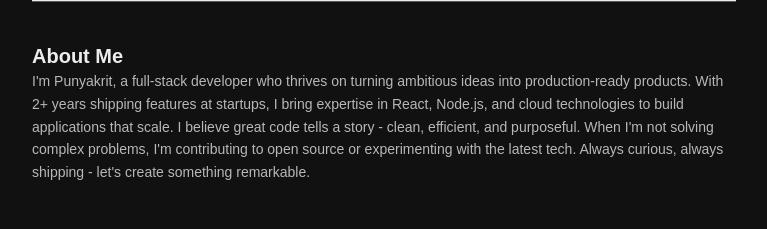
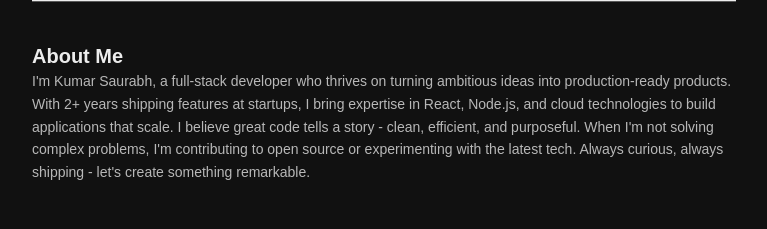
Before and after one commit to Kumar-s75/kumar-saurabh-works, a Next.js app: page / in a window 1280 px wide. Shown: the part 168-397 px from the top of the page, without its empty margins (256-1023 px from the left). Built offline with nearby package versions, Linux system fonts and the light colour scheme.

Commit message:
added about us section

```diff
--- a/components/home/AboutMe.tsx
+++ b/components/home/AboutMe.tsx
@@ -25,7 +25,7 @@ function AboutMe() {
   transition={{ duration: 0.3, delay: 0.75 }}
   whileHover={{ color: "rgba(255, 255, 255, 0.9)" }}
 >
-  I&apos;m Punyakrit, a full-stack developer who thrives on turning ambitious
+  I&apos;m  Kumar Saurabh, a full-stack developer who thrives on turning ambitious
   ideas into production-ready products. With 2+ years shipping features at
   startups, I bring expertise in React, Node.js, and cloud technologies to
   build applications that scale. I believe great code tells a story - clean,
```
